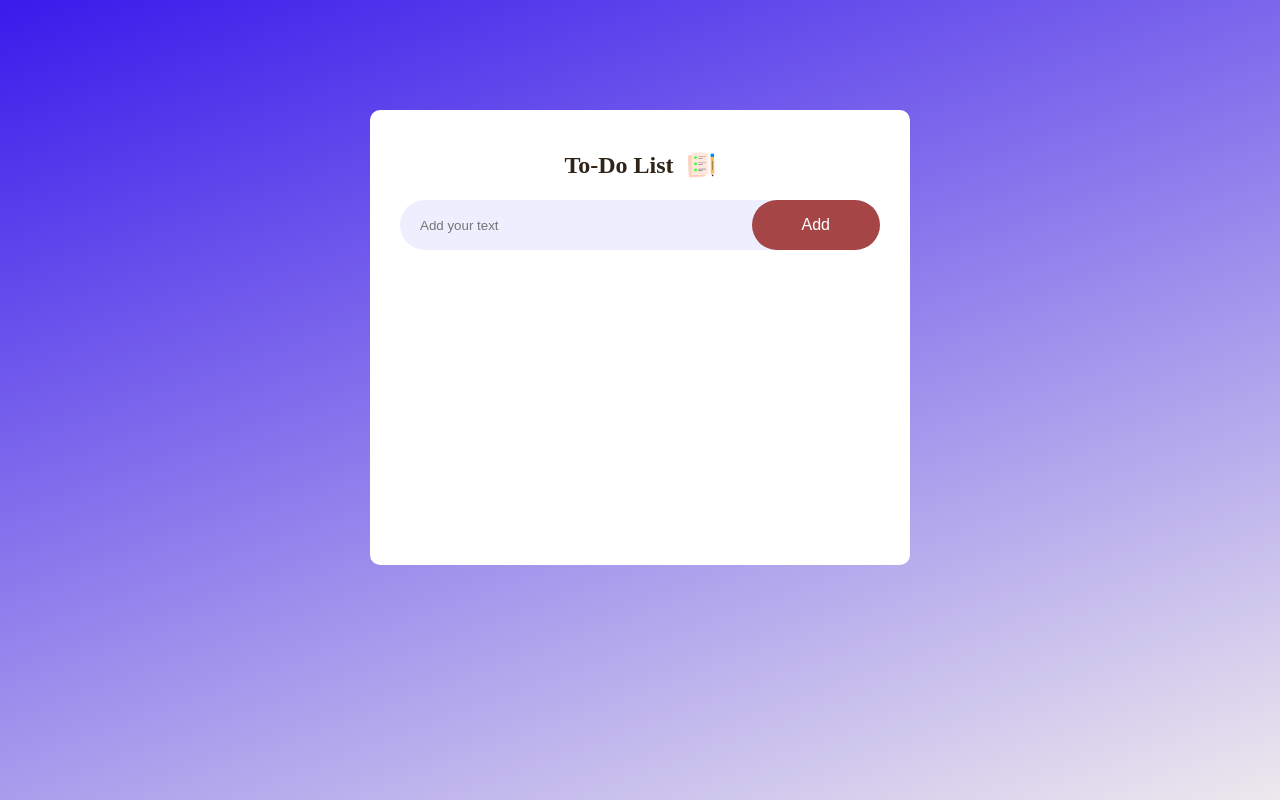
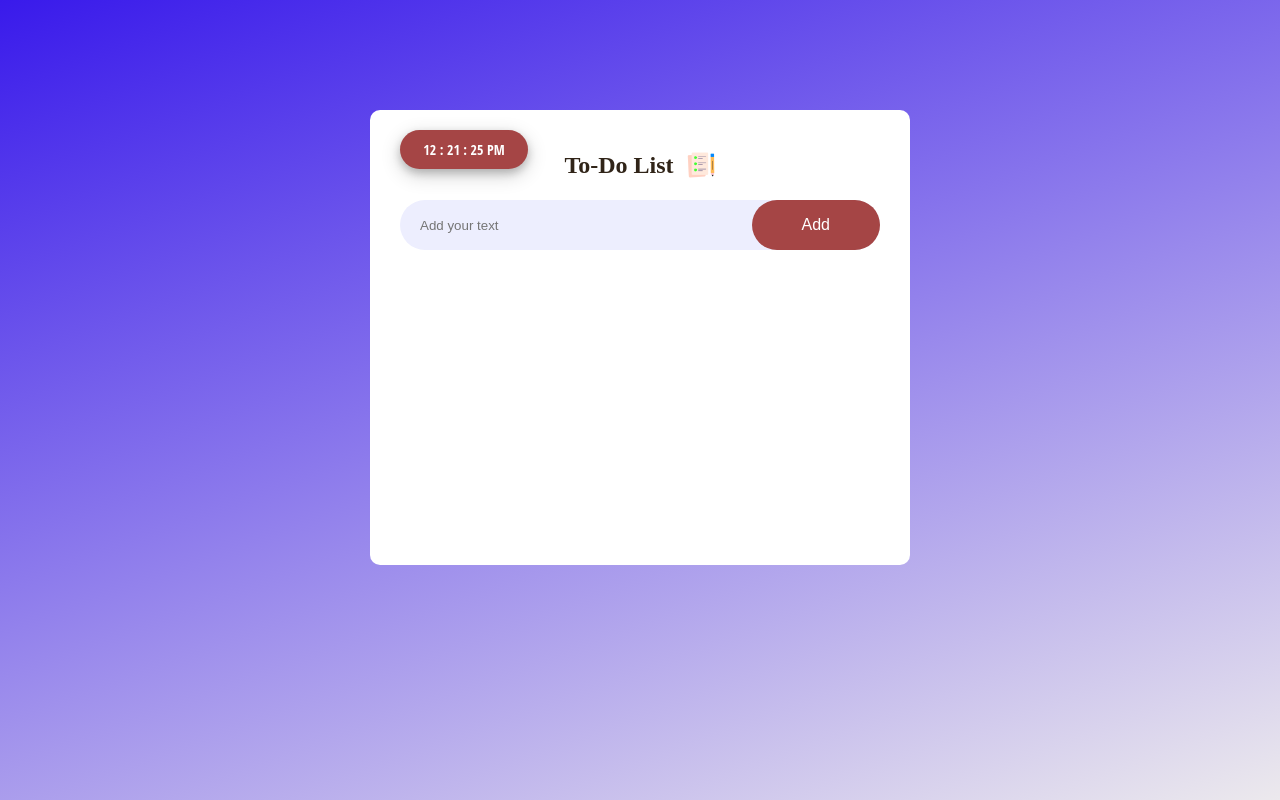
Before and after one commit to shreyaskamble1612/To-Do-list, a plain HTML site: page index.html in a window 1280 px wide. Drawn offline with Linux system fonts and the light colour scheme.

Commit message:
modified

```diff
--- a/index.html
+++ b/index.html
@@ -7,12 +7,15 @@
     <link rel="stylesheet" href="style.css">
 </head>
 <body>
-    <div class="container">
-         <div class="to-do-app">
+    <div class="container" >
+         <div class="to-do-app" >
             <h2>To-Do List <img src="icon.png"></h2>
+            <div id="digital-clock"> </div>
             <div class="row">
                 <input type="text"  id="input-box" placeholder="Add your text">
                 <button onclick="addtask()">Add</button>
+
+
             </div>
             <ul id="list-container" img="icon.png">
                 <!-- <li class="checked">Task 1</li>
--- a/script.js
+++ b/script.js
@@ -40,3 +40,60 @@ function showTask(){
     listcontainer.innerHTML = localStorage.getItem("Data");
 }
 showTask();
+
+function Time() {
+
+    // Creating object of the Date class
+    var date = new Date();
+
+    // Get current hour
+    var hour = date.getHours();
+    // Get current minute
+    var minute = date.getMinutes();
+    // Get current second
+    var second = date.getSeconds();
+
+    // Variable to store AM / PM
+    var period = "";
+
+    // Assigning AM / PM according to the current hour
+    if (hour >= 12) {
+    period = "PM";
+    } else {
+    period = "AM";
+    }
+
+    // Converting the hour in 12-hour format
+    if (hour == 0) {
+    hour = 12;
+    } else {
+    if (hour > 12) {
+    hour = hour - 12;
+    }
+    }
+
+    // Updating hour, minute, and second
+    // if they are less than 10
+    hour = update(hour);
+    minute = update(minute);
+    second = update(second);
+
+    // Adding time elements to the div
+    document.getElementById("digital-clock").innerText = hour + " : " + minute + " : " + second + " " + period;
+
+    // Set Timer to 1 sec (1000 ms)
+    setTimeout(Time, 1000);
+   }
+
+    // Function to update time elements if they are less than 10
+    // Append 0 before time elements if they are less than 10
+   function update(t) {
+    if (t < 10) {
+    return "0" + t;
+    }
+    else {
+    return t;
+    }
+   }
+
+   Time();
--- a/style.css
+++ b/style.css
@@ -130,3 +130,26 @@ ul li span:hover{
     height: 250px;
     overflow-y: auto;
 }
+
+/* @media (prefers-color-scheme: dark){
+    body{
+        background: black;
+        color:white;
+    }
+} */
+
+#digital-clock{
+    position: absolute;
+    top: 130px;
+    background-color: #a54545;
+    width: 10%;
+    margin: auto;
+    padding-top: 10px;
+    padding-bottom: 10px;
+    font-family: 'Open Sans Condensed', sans-serif;
+    color: white;
+    font-size: 14px;
+    text-align: center;
+    box-shadow: 0 4px 8px 0 rgba(0, 0, 0, 0.2), 0 6px 20px 0 rgba(0, 0, 0, 0.19);
+    border-radius: 30px;
+}
```
